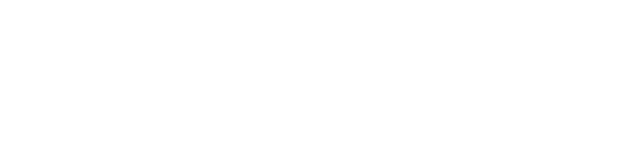
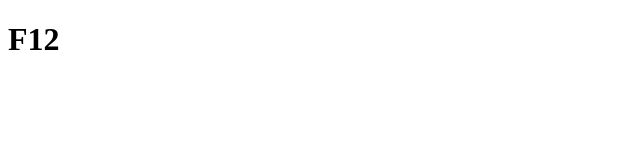
Before and after one commit to z-erik/arrays_exercises, a plain HTML site: page index.html in a window 1280 px wide. Shown: the full height of the page, 0-640 px from the left. Drawn offline with Linux system fonts and the light colour scheme.

Commit message:
feat: final1.0

```diff
--- a/index.html
+++ b/index.html
@@ -7,6 +7,7 @@
 </head>
 <body>
 
+    <h1>F12</h1>
 
     <script src="main.js"></script>
 
```
